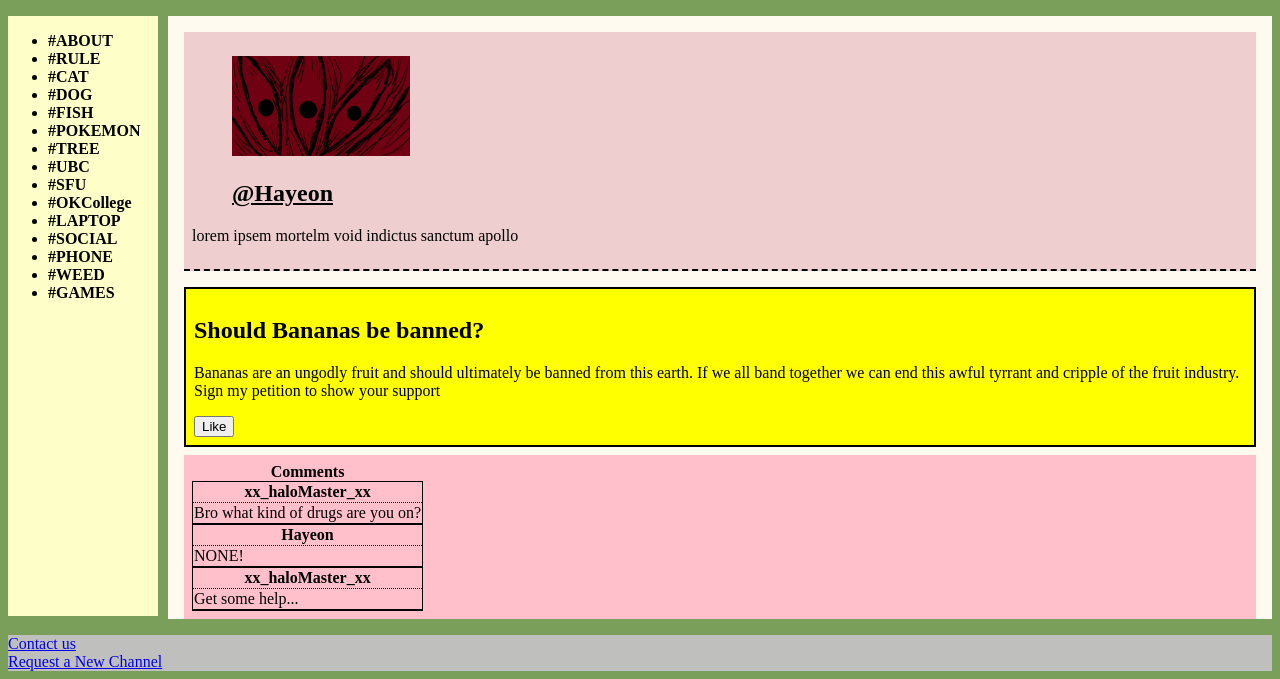
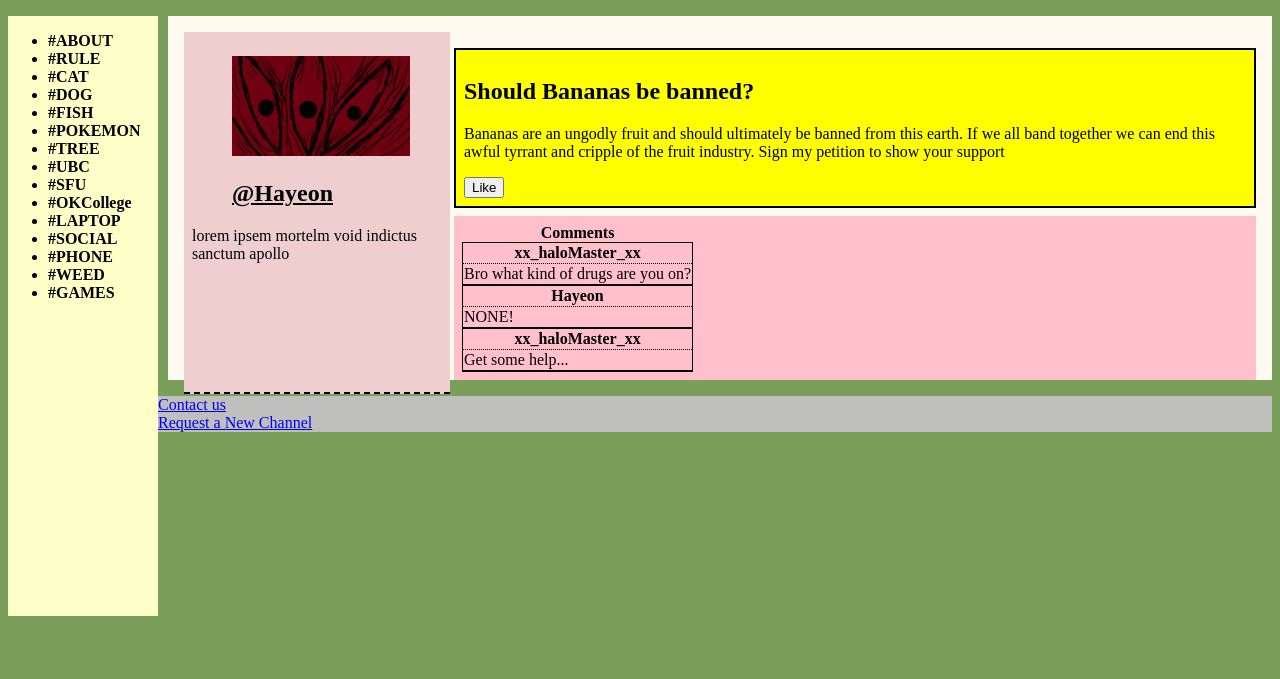
Before and after one commit to gdbt/COSC360Website, a PHP site: page /post.html in a window 1280 px wide. Shown: the part 150-829 px from the top of the page. After the commit the page ends 766 px from the top, so only its background shows below. Run offline with PHP 8.4, Linux system fonts and the light colour scheme.

Commit message:
Changed layout

```diff
--- a/css/post.css
+++ b/css/post.css
@@ -20,7 +20,7 @@
     margin-top:0.5em;
 }
 #center{
-    height:85%;
+    height:95%;
 }
 #indvcomments{
     border:solid 1px black;
@@ -37,3 +37,12 @@
 #indvcomments tbody th{
     border-bottom:1px dotted black;
 }
+.profileinfo{
+    width:250px;
+    height:21.5em;
+    float:left
+
+}
+.postinfo{
+    margin-left:270px;
+}
```
